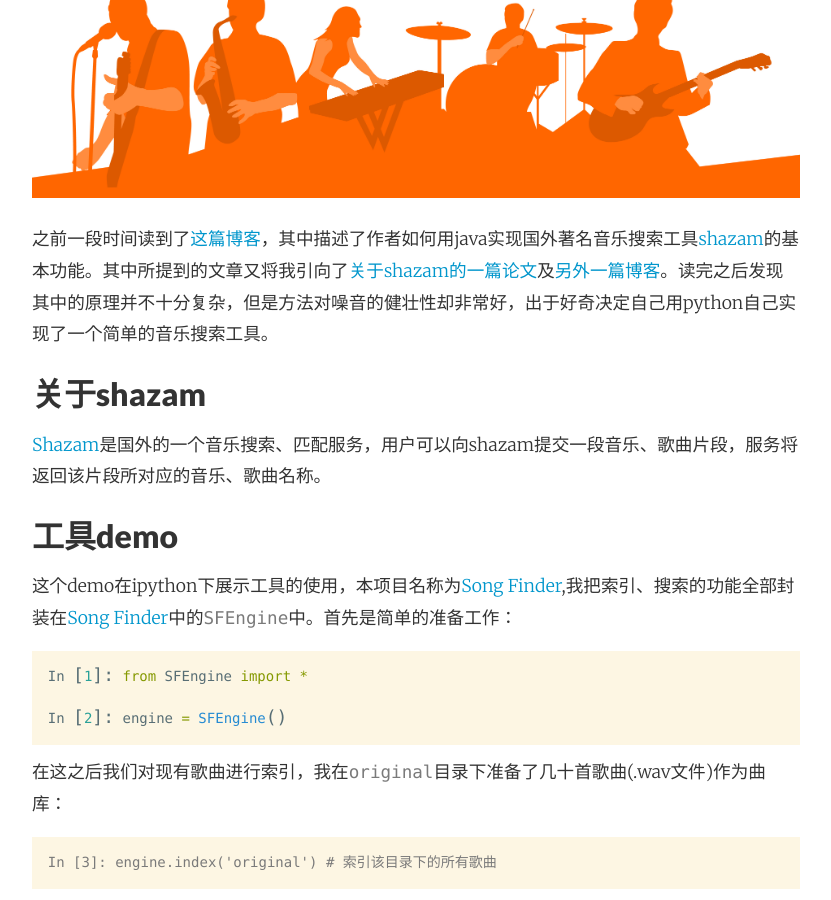
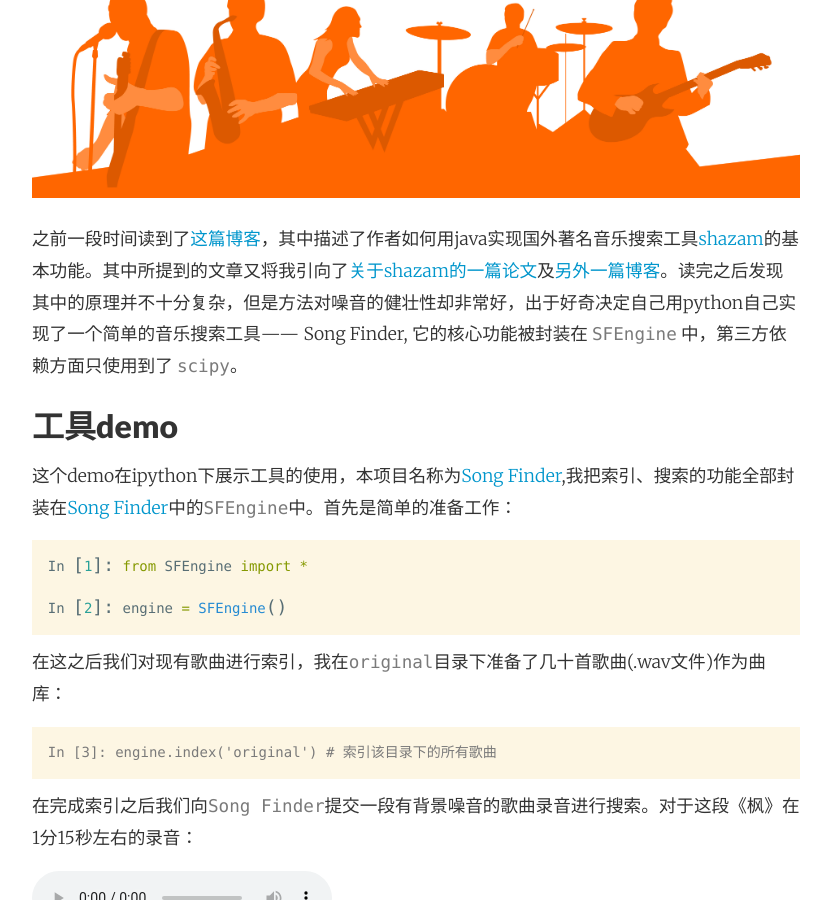
Before and after one commit to zhengqm/blog, a Jekyll site: the page built from _posts/2015-07-23-write-you-a-song-finder.md, in a window 1280 px wide and 900 px high, scrolled down 509 px. Shown: the whole window, without its empty margins (224-1055 px from the left). Built offline with Jekyll 4.4.1, drawn with Linux system fonts in a browser that asks for light colours; nearby versions of some CDN libraries; Markdown is read by kramdown in place of the engine named in the settings; comment, search, counter and statistics services are not loaded.

Commit message:
more changes

```diff
--- a/_posts/2015-07-23-write-you-a-song-finder.md
+++ b/_posts/2015-07-23-write-you-a-song-finder.md
@@ -8,12 +8,8 @@
 
 ![](/images/music.jpg)
 
-之前一段时间读到了[这篇博客](http://www.redcode.nl/blog/2010/06/creating-shazam-in-java/)，其中描述了作者如何用java实现国外著名音乐搜索工具[shazam](http://www.shazam.com/music/web/home.html)的基本功能。其中所提到的文章又将我引向了[关于shazam的一篇论文](http://www.ee.columbia.edu/~dpwe/papers/Wang03-shazam.pdf)及[另外一篇博客](https://laplacian.wordpress.com/2009/01/10/how-shazam-works/)。读完之后发现其中的原理并不十分复杂，但是方法对噪音的健壮性却非常好，出于好奇决定自己用python自己实现了一个简单的音乐搜索工具。
+之前一段时间读到了[这篇博客](http://www.redcode.nl/blog/2010/06/creating-shazam-in-java/)，其中描述了作者如何用java实现国外著名音乐搜索工具[shazam](http://www.shazam.com/music/web/home.html)的基本功能。其中所提到的文章又将我引向了[关于shazam的一篇论文](http://www.ee.columbia.edu/~dpwe/papers/Wang03-shazam.pdf)及[另外一篇博客](https://laplacian.wordpress.com/2009/01/10/how-shazam-works/)。读完之后发现其中的原理并不十分复杂，但是方法对噪音的健壮性却非常好，出于好奇决定自己用python自己实现了一个简单的音乐搜索工具—— Song Finder, 它的核心功能被封装在 `SFEngine` 中，第三方依赖方面只使用到了 `scipy`。
 
-
-### 关于shazam
-
-[Shazam](http://www.shazam.com/music/web/home.html)是国外的一个音乐搜索、匹配服务，用户可以向shazam提交一段音乐、歌曲片段，服务将返回该片段所对应的音乐、歌曲名称。
 
 ### 工具demo
 
```
